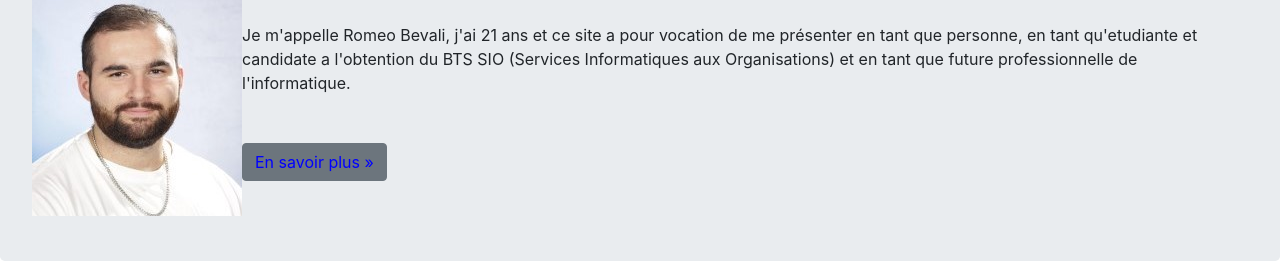
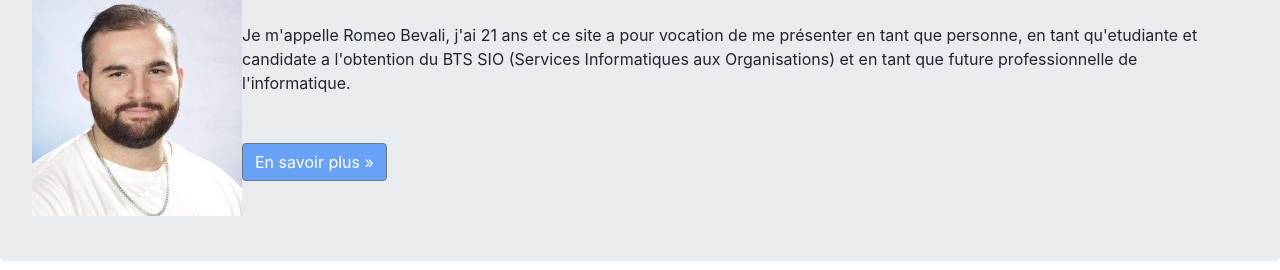
Before and after one commit to Romeobvl/romeobvl.github.io, a plain HTML site: page index.html in a window 1280 px wide. Shown: the part 177-447 px from the top of the page. Drawn offline with nearby package versions, Linux system fonts and the light colour scheme.

Commit message:
index en savoir plus bleu 2

```diff
--- a/css/test.css
+++ b/css/test.css
@@ -5,5 +5,5 @@
 }
 
 #colorblue{
-    color: blue;
+    background-color: #68a2f6;
 }
```
